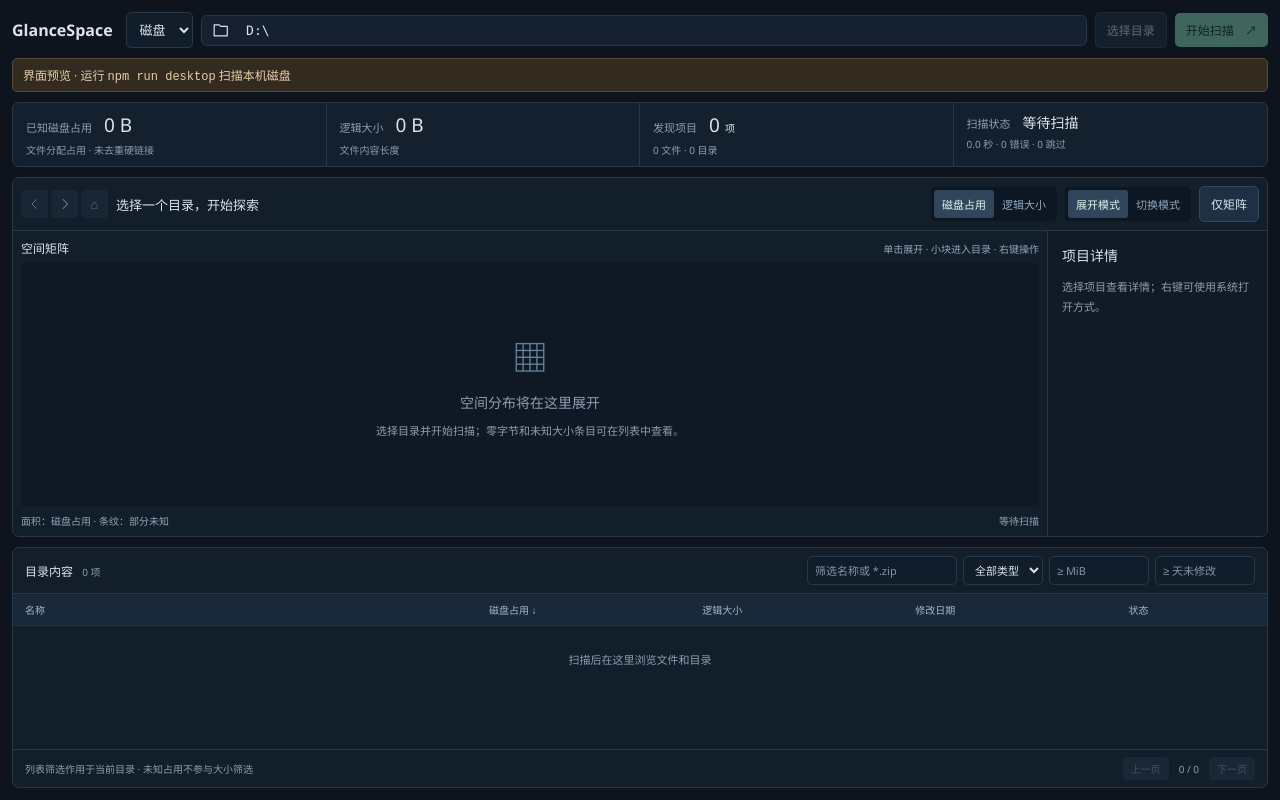
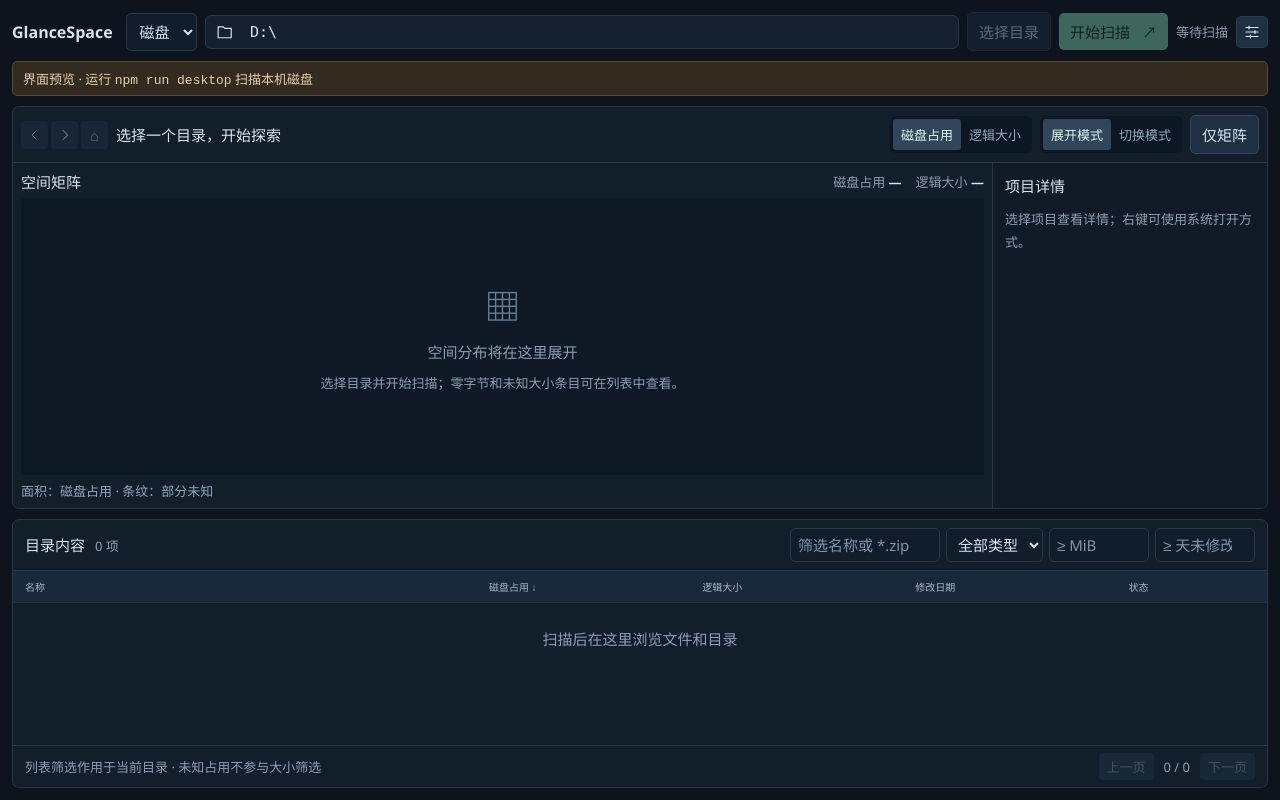
Before and after one commit to skahsd/GlanceSpace, a React (Vite) app: page / in a window 1280 px wide. Built offline with nearby package versions, Linux system fonts and the light colour scheme.

Commit message:
feat(ui):refine analyzer views and matrix controls

```diff
--- a/src/App.tsx
+++ b/src/App.tsx
@@ -7,6 +7,9 @@ import Treemap from './Treemap.tsx';
 import type { Rect } from './treemap.ts';
 import ContextMenu from './ContextMenu.tsx';
 import type { MenuTarget } from './ContextMenu.tsx';
+import { defaultView, fontSizes, moduleKeys, moduleLabels, readView, toggleModule } from './viewSettings.ts';
+import type { FontSize } from './viewSettings.ts';
+import type { CSSProperties } from 'react';
 
 const phases: Record<string, string> = { idle: '等待扫描', ready: '准备中', scanning: '正在扫描', paused: '已暂停', cancelling: '正在取消', cancelled: '已取消 · 结果不完整', completed: '扫描结束', failed: '扫描失败' };
 const terminal = (p: Progress) => ['idle', 'completed', 'cancelled', 'failed'].includes(p.phase);
@@ -14,8 +17,9 @@ const date = (value: number | null) => value === null ? '未知' : new Date(valu
 const nodeState = (node: FsNode) => node.state === 'skipped' ? '已跳过' : node.state === 'partial' ? '部分未知' : !node.complete ? '未完成' : '已统计';
 const sizeLabel = (node: FsNode, metric: Metric) => `${metric === 'disk' && node.unknown ? '≥ ' : ''}${formatBytes(metricValue(node, metric))}`;
 
-function Icon({ name, size = 18 }: { name: 'map' | 'folder' | 'drive' | 'arrow' | 'shield'; size?: number }) {
+function Icon({ name, size = 18 }: { name: 'map' | 'folder' | 'drive' | 'arrow' | 'shield' | 'view'; size?: number }) {
   const paths = {
+    view: 'M4 6h16 M4 12h16 M4 18h16 M8 4v4 M16 10v4 M10 16v4',
     map: 'M3 3h18v18H3z M3 10h10 M13 3v18 M13 15h8',
     folder: 'M3 7V5h7l2 2h9v13H3z',
     drive: 'M5 4h14l3 12H2z M2 16v4h20v-4 M16 18h1 M19 18h1',
@@ -40,6 +44,11 @@ export default function App() {
   const [menu, setMenu] = useState<MenuTarget | null>(null);
   const [opening, setOpening] = useState(false);
   const [selected, setSelected] = useState<FsNode | null>(null);
+  const [view, setView] = useState(() => readView(localStorage.getItem('glancespace.view')));
+  const [showViewSettings, setShowViewSettings] = useState(false);
+  const viewSettings = useRef<HTMLDivElement>(null);
+  const viewButton = useRef<HTMLButtonElement>(null);
+  const { modules } = view;
   const [pattern, setPattern] = useState('');
   const [filter, setFilter] = useState({ pattern: '', kind: 'all', minSize: '', olderThanDays: '' });
   const [offset, setOffset] = useState(0);
@@ -56,14 +65,26 @@ export default function App() {
     if (desktop) invoke<string[]>('list_drives').then(setDrives).catch(e => setError(String(e)));
   }, [desktop]);
   useEffect(() => { localStorage.setItem('glancespace.metric', metric); }, [metric]);
+  useEffect(() => { localStorage.setItem('glancespace.view', JSON.stringify(view)); }, [view]);
+  useEffect(() => {
+    if (!showViewSettings) return;
+    const close = (e: PointerEvent) => { if (!viewSettings.current?.contains(e.target as Node)) setShowViewSettings(false); };
+    window.addEventListener('pointerdown', close);
+    return () => window.removeEventListener('pointerdown', close);
+  }, [showViewSettings]);
   useEffect(() => { localStorage.setItem('glancespace.mapMode', mode); }, [mode]);
   useEffect(() => { setExpanded([]); setMenu(null); }, [scanId, nodeId, mode]);
   useEffect(() => { setSelected(null); }, [nodeId]);
   useEffect(() => {
-    const escape = (e: KeyboardEvent) => { if (e.key === 'Escape') { if (menu) setMenu(null); else setMapOnly(false); } };
+    const escape = (e: KeyboardEvent) => {
+      if (e.key !== 'Escape' || e.defaultPrevented) return;
+      if (menu) setMenu(null);
+      else if (showViewSettings) { setShowViewSettings(false); viewButton.current?.focus(); }
+      else if (mapOnly) setMapOnly(false);
+    };
     window.addEventListener('keydown', escape);
     return () => window.removeEventListener('keydown', escape);
-  }, [menu]);
+  }, [menu, showViewSettings, mapOnly]);
   useEffect(() => {
     const timer = setTimeout(() => { setFilter(f => ({ ...f, pattern })); setOffset(0); }, 220);
     return () => clearTimeout(timer);
@@ -165,35 +186,41 @@ export default function App() {
   }
   const selectedNode = selected ?? page?.directory;
 
-  return <div className={`app-shell ${mapOnly ? 'map-only' : ''}`}>
+  return <div className={'app-shell' + (mapOnly ? ' map-only' : '')} style={{ '--font-body': view.font + 'px', '--font-small': (view.font - 2) + 'px' } as CSSProperties}>
     <main className="main">
-      <section className="scan-bar normal-only" aria-label="扫描控制">
+      <section className="scan-bar" aria-label="扫描控制">
         <strong className="app-name">GlanceSpace</strong>
         <select aria-label="固定磁盘" value="" disabled={running || starting} onChange={e => setRoot(e.target.value)}><option value="">磁盘</option>{drives.map(d => <option key={d} value={d}>{d}</option>)}</select>
         <label className="path-field"><Icon name="folder" /><input aria-label="扫描目录" value={root} disabled={running || starting} onChange={e => setRoot(e.target.value)} onKeyDown={e => { if (e.key === 'Enter' && desktop) void start(); }} placeholder="例如 D:\\Projects" /></label>
         <button className="button subtle" onClick={() => void browse()} disabled={!desktop || running || starting}>选择目录</button>
         <button className="button primary" onClick={() => void start()} disabled={!desktop || running || starting}>{starting ? '正在启动…' : scanId ? '重新扫描' : '开始扫描'} <span>↗</span></button>
         {running && <><button className="button subtle" disabled={progress.phase === 'cancelling'} onClick={() => void control(progress.phase === 'paused' ? 'resume' : 'pause')}>{progress.phase === 'paused' ? '继续' : '暂停'}</button><button className="button danger" disabled={progress.phase === 'cancelling'} onClick={() => void control('cancel')}>取消</button></>}
+        <span className="scan-status" role="status">{phases[progress.phase] ?? progress.phase}</span>
+        <div className="view-settings normal-only" ref={viewSettings}>
+          <button className="icon-button" ref={viewButton} aria-label="视图设置" title="视图设置" aria-expanded={showViewSettings} onClick={() => setShowViewSettings(open => !open)}><Icon name="view" /></button>
+          {showViewSettings && <div className="view-popover" aria-label="视图设置">
+            <strong>显示模块</strong>
+            {moduleKeys.map(key => <label key={key}><input type="checkbox" checked={modules[key]} disabled={key === 'map' ? !modules.list : key === 'list' && !modules.map} onChange={() => {
+              setView(old => toggleModule(old, key));
+            }} />{moduleLabels[key]}</label>)}
+            <label className="font-setting">界面字号<select value={view.font} onChange={e => setView(old => ({ ...old, font: Number(e.target.value) as FontSize }))}>{fontSizes.map((size, index) => <option key={size} value={size}>{['标准', '较大', '大', '特大'][index]}</option>)}</select></label>
+            <button className="button subtle" onClick={() => { setView(defaultView); }}>恢复默认</button>
+          </div>}
+        </div>
       </section>
       {!desktop && <div className="notice normal-only">界面预览 · 运行 <code>npm run desktop</code> 扫描本机磁盘</div>}
-      <section className="stats normal-only" aria-label="扫描统计">
-        <div className="stat"><span>已知磁盘占用</span><strong>{formatBytes(progress.diskSize)}</strong><small>{progress.unknown ? `${progress.unknown.toLocaleString()} 项大小未知，当前为已知下限` : '文件分配占用 · 未去重硬链接'}</small></div>
-        <div className="stat"><span>逻辑大小</span><strong>{formatBytes(progress.logicalSize)}</strong><small>文件内容长度</small></div>
-        <div className="stat"><span>发现项目</span><strong>{(progress.files + progress.directories).toLocaleString()}<em>项</em></strong><small>{progress.files.toLocaleString()} 文件 · {progress.directories.toLocaleString()} 目录</small></div>
-        <div className="stat"><span>扫描状态</span><strong className={`status-text ${progress.phase === 'scanning' ? 'scanning' : ''}`}><i />{phases[progress.phase] ?? progress.phase}</strong><small>{(progress.elapsedMs / 1000).toFixed(1)} 秒 · {progress.errors} 错误 · {progress.skipped} 跳过</small></div>
-      </section>
-      <section className="explorer">
+      <section className={'explorer' + (!modules.map && !modules.details && !mapOnly ? ' navigation-only' : '')}>
         <div className="explorer-toolbar"><div className="navigation">
           <button aria-label="后退" disabled={history.index === 0} onClick={() => { setHistory(h => ({ ...h, index: h.index - 1 })); setOffset(0); }}><Icon name="arrow" size={16} /></button>
           <button aria-label="前进" disabled={history.index === history.ids.length - 1} onClick={() => { setHistory(h => ({ ...h, index: h.index + 1 })); setOffset(0); }}><span className="forward"><Icon name="arrow" size={16} /></span></button>
           <button aria-label="回到扫描根目录" disabled={!page || nodeId === 0} onClick={() => page && drill(page.breadcrumbs[0])}>⌂</button>
         </div><nav className="breadcrumbs" aria-label="当前目录">{page ? page.breadcrumbs.map((n, i) => <span key={n.id}>{i > 0 && <i>/</i>}<button title={n.path} onClick={() => drill(n)}>{i === 0 ? n.path : n.name}</button></span>) : <span>选择一个目录，开始探索</span>}</nav>
         <div className="segmented" role="group" aria-label="大小口径"><button aria-pressed={metric === 'disk'} className={metric === 'disk' ? 'chosen' : ''} onClick={() => setMetric('disk')}>磁盘占用</button><button aria-pressed={metric === 'logical'} className={metric === 'logical' ? 'chosen' : ''} onClick={() => setMetric('logical')}>逻辑大小</button></div>
-        <div className="segmented" role="group" aria-label="矩阵操作模式"><button aria-pressed={mode === 'expand'} className={mode === 'expand' ? 'chosen' : ''} onClick={() => setMode('expand')}>展开模式</button><button aria-pressed={mode === 'navigate'} className={mode === 'navigate' ? 'chosen' : ''} onClick={() => setMode('navigate')}>切换模式</button></div>
+        <div hidden={!modules.map && !mapOnly} className="segmented" role="group" aria-label="矩阵操作模式"><button aria-pressed={mode === 'expand'} className={mode === 'expand' ? 'chosen' : ''} onClick={() => setMode('expand')}>展开模式</button><button aria-pressed={mode === 'navigate'} className={mode === 'navigate' ? 'chosen' : ''} onClick={() => setMode('navigate')}>切换模式</button></div>
         <button className="button subtle" aria-pressed={mapOnly} onClick={() => { setMapOnly(v => !v); closeMenu(); }}>{mapOnly ? '退出仅矩阵' : '仅矩阵'}</button></div>
         {(error || progress.message || opening) && <div className="error" role={opening ? 'status' : 'alert'}><span title={error || progress.message || ''}>{opening ? '正在调用系统文件操作…' : error || progress.message}</span>{error && <button aria-label="关闭提示" onClick={() => setError('')}>×</button>}</div>}
-        <div className="visual-row"><div className="map-panel"><div className="panel-caption"><strong>空间矩阵</strong><span>{mode === 'expand' ? '单击展开 · 小块进入目录' : '单击进入目录'} · 右键操作</span></div><Treemap key={`${scanId}:${nodeId}`} items={mapItems} branches={branches} metric={metric} selected={selectedNode?.id} onActivate={mapClick} onSelect={setSelected} onContext={context} onCollapse={ids => setExpanded(old => ids.reduce((next, id) => collapseExpanded(next, id, allNodes), old))} /><div className="map-legend"><span>面积：{metric === 'disk' ? '磁盘占用' : '逻辑大小'} · 条纹：部分未知</span><span>{phases[progress.phase]}{tree?.truncated || tree?.branches.some(b => b.truncated) ? ' · 其他项目已合并' : ''}</span></div></div>
-          <aside className="inspector normal-only" aria-label="所选项目详情"><h2 title={selectedNode?.name}>{selectedNode?.name || '项目详情'}</h2>{selectedNode ? <>
+        <div className={'visual-row' + (!modules.map && !mapOnly ? ' no-map' : '')}><div className="map-panel" hidden={!modules.map && !mapOnly}><div className="panel-caption"><strong>空间矩阵</strong><div className="map-totals" aria-label="本次扫描大小" title={progress.unknown ? `本次扫描有 ${progress.unknown} 项磁盘占用未知` : '本次扫描合计'}><span>磁盘占用 <b>{scanId === null ? '—' : (progress.unknown ? '≥ ' : '') + formatBytes(progress.diskSize)}</b></span><span>逻辑大小 <b>{scanId === null ? '—' : formatBytes(progress.logicalSize)}</b></span></div></div><Treemap key={`${scanId}:${nodeId}`} items={mapItems} branches={branches} metric={metric} fontSize={view.font} selected={selectedNode?.id} onActivate={mapClick} onSelect={setSelected} onContext={context} onCollapse={ids => setExpanded(old => ids.reduce((next, id) => collapseExpanded(next, id, allNodes), old))} /><div className="map-legend"><span>面积：{metric === 'disk' ? '磁盘占用' : '逻辑大小'} · 条纹：部分未知</span>{(tree?.truncated || tree?.branches.some(b => b.truncated)) && <span>其他项目已合并</span>}</div></div>
+          <aside className="inspector normal-only" hidden={!modules.details} aria-label="所选项目详情"><h2 title={selectedNode?.name}>{selectedNode?.name || '项目详情'}</h2>{selectedNode ? <>
             <button className="detail-path" title={`${selectedNode.path}（点击复制）`} onClick={() => void navigator.clipboard.writeText(selectedNode.path).catch(e => setError(String(e)))}>{selectedNode.path}</button><div className={`state-chip ${selectedNode.complete ? '' : 'warning'}`}>{nodeState(selectedNode)}</div>
             <dl><dt>磁盘占用</dt><dd>{sizeLabel(selectedNode, 'disk')}</dd><dt>逻辑大小</dt><dd>{sizeLabel(selectedNode, 'logical')}</dd><dt>修改日期</dt><dd>{date(selectedNode.modified)}</dd></dl>
             {selectedNode.message && <p className="detail-message" title={selectedNode.message}>{selectedNode.message}</p>}
@@ -201,7 +228,7 @@ export default function App() {
           </> : <p className="detail-placeholder">选择项目查看详情；右键可使用系统打开方式。</p>}</aside>
         </div>
       </section>
-      <section className="list-panel normal-only" aria-label="目录列表">
+      <section className="list-panel normal-only" aria-label="目录列表" hidden={!modules.list}>
         <div className="list-toolbar"><strong>目录内容 <small>{page?.total.toLocaleString() ?? '0'} 项</small></strong><div className="filters">
           <input aria-label="文件名过滤" maxLength={256} value={pattern} onChange={e => setPattern(e.target.value)} placeholder="筛选名称或 *.zip" />
           <select aria-label="项目类型" value={filter.kind} onChange={e => { setFilter(f => ({ ...f, kind: e.target.value })); setOffset(0); }}><option value="all">全部类型</option><option value="directory">目录</option><option value="file">文件</option></select>
--- a/src/ContextMenu.tsx
+++ b/src/ContextMenu.tsx
@@ -1,4 +1,4 @@
-import { useEffect, useRef } from 'react';
+import { useLayoutEffect, useRef } from 'react';
 import type { FsNode } from './model.ts';
 
 export interface MenuTarget { node: FsNode; scanId: number; x: number; y: number }
@@ -6,9 +6,13 @@ export default function ContextMenu({ target, onClose, onAction }: {
   target: MenuTarget; onClose: () => void; onAction: (action: 'open_with' | 'show_in_explorer', target: MenuTarget) => void;
 }) {
   const menu = useRef<HTMLDivElement>(null);
-  useEffect(() => {
+  useLayoutEffect(() => {
     const previous = document.activeElement as HTMLElement | null;
     const element = menu.current;
+    if (element) {
+      element.style.left = Math.max(4, Math.min(target.x, window.innerWidth - element.offsetWidth - 4)) + 'px';
+      element.style.top = Math.max(4, Math.min(target.y, window.innerHeight - element.offsetHeight - 4)) + 'px';
+    }
     menu.current?.querySelector<HTMLButtonElement>('button')?.focus();
     const outside = (event: PointerEvent) => { if (!menu.current?.contains(event.target as Node)) onClose(); };
     window.addEventListener('pointerdown', outside);
@@ -18,10 +22,9 @@ export default function ContextMenu({ target, onClose, onAction }: {
       window.removeEventListener('pointerdown', outside); window.removeEventListener('resize', onClose); window.removeEventListener('blur', onClose);
       if (previous?.isConnected && (element?.contains(document.activeElement) || document.activeElement === document.body)) previous.focus();
     };
-  }, [onClose]);
-  const height = target.node.isDir ? 56 : 94;
+  }, [onClose, target]);
   return <div ref={menu} className="context-menu" role="menu" aria-label={`${target.node.name} 的操作`}
-    style={{ left: Math.max(4, Math.min(target.x, window.innerWidth - 244)), top: Math.max(4, Math.min(target.y, window.innerHeight - height - 4)) }}
+    style={{ left: target.x, top: target.y }}
     onContextMenu={e => e.preventDefault()} onKeyDown={e => {
       e.stopPropagation();
       const buttons = Array.from(menu.current?.querySelectorAll('button') ?? []);
@@ -33,7 +36,7 @@ export default function ContextMenu({ target, onClose, onAction }: {
         buttons[next]?.focus();
       }
     }}>
-    {!target.node.isDir && <button role="menuitem" onClick={() => onAction('open_with', target)}><span>打开方式…</span><small>选择应用</small></button>}
+    {!target.node.isDir && <button role="menuitem" onClick={() => onAction('open_with', target)}>打开方式…</button>}
     <button role="menuitem" onClick={() => onAction('show_in_explorer', target)}>{target.node.isDir ? '在资源管理器中打开' : '在资源管理器中显示'}</button>
   </div>;
 }
--- a/src/Treemap.tsx
+++ b/src/Treemap.tsx
@@ -13,8 +13,8 @@ function color(node: FsNode): string {
   return colors[Math.abs(hash) % colors.length];
 }
 
-export default function Treemap({ items, branches, metric, selected, onActivate, onSelect, onContext, onCollapse }: {
-  items: FsNode[]; branches: Map<number, FsNode[]>; metric: Metric; selected: number | undefined;
+export default function Treemap({ items, branches, metric, fontSize, selected, onActivate, onSelect, onContext, onCollapse }: {
+  items: FsNode[]; branches: Map<number, FsNode[]>; metric: Metric; fontSize: number; selected: number | undefined;
   onActivate: (rect: Rect) => void; onSelect: (node: FsNode) => void;
   onContext: (node: FsNode, x: number, y: number) => void; onCollapse: (ids: number[]) => void;
 }) {
@@ -27,6 +27,13 @@ export default function Treemap({ items, branches, metric, selected, onActivate,
   collapseRef.current = onCollapse;
   const drawRef = useRef<() => void>(() => {});
   const [size, setSize] = useState({ width: 0, height: 0 });
+  const [ratio, setRatio] = useState(() => window.devicePixelRatio || 1);
+  useEffect(() => {
+    const resolution = window.matchMedia('(resolution: ' + ratio + 'dppx)');
+    const update = () => setRatio(window.devicePixelRatio || 1);
+    resolution.addEventListener('change', update);
+    return () => resolution.removeEventListener('change', update);
+  }, [ratio]);
   const [hover, setHover] = useState<{ node: FsNode; x: number; y: number } | null>(null);
   const [reduced, setReduced] = useState(() => window.matchMedia('(prefers-reduced-motion: reduce)').matches);
   useEffect(() => {
@@ -43,12 +50,11 @@ export default function Treemap({ items, branches, metric, selected, onActivate,
   useEffect(() => {
     const element = canvas.current;
     if (!element) return;
-    const ratio = window.devicePixelRatio || 1;
-    element.width = Math.floor(size.width * ratio);
-    element.height = Math.floor(size.height * ratio);
+    element.width = Math.round(size.width * ratio);
+    element.height = Math.round(size.height * ratio);
     const ctx = element.getContext('2d');
     if (!ctx) return;
-    ctx.scale(ratio, ratio);
+    ctx.setTransform(element.width / (size.width || 1), 0, 0, element.height / (size.height || 1), 0, 0);
     const target = layout(items, size.width, size.height, metric, branches);
     if (size.width > 0 && size.height > 0) {
       const small = target.filter(r => branches.has(r.node.id) && (r.width < 160 || r.height < 100)).map(r => r.node.id);
@@ -75,12 +81,12 @@ export default function Treemap({ items, branches, metric, selected, onActivate,
           ctx.strokeStyle = '#c3f5de'; ctx.lineWidth = 3;
           ctx.strokeRect(x + 2, y + 2, Math.max(0, width - 4), Math.max(0, height - 4));
         }
-        if (width > 68 && height > 22) {
-          ctx.beginPath(); ctx.rect(x + 6, y + 4, Math.max(0, width - 12), rect.expanded ? 18 : height - 8); ctx.clip();
-          ctx.fillStyle = '#fff'; ctx.font = '500 12px "Segoe UI", "Microsoft YaHei", sans-serif';
+        if (width > fontSize * 5 && height >= fontSize + (rect.expanded ? 6 : 14)) {
+          ctx.beginPath(); ctx.rect(x + 6, y + 4, Math.max(0, width - 12), rect.expanded ? 20 : height - 8); ctx.clip();
+          ctx.fillStyle = '#fff'; ctx.font = '500 ' + fontSize + 'px "Segoe UI", "Microsoft YaHei", sans-serif';
           ctx.fillText(`${rect.expanded ? '⊟ ' : node.isDir ? '▣ ' : ''}${node.name}`, x + 8, y + (rect.expanded ? 5 : 9));
           if (height > 50 && !rect.expanded) {
-            ctx.fillStyle = '#ffffffb8'; ctx.font = '11px "Segoe UI", sans-serif';
+            ctx.fillStyle = '#ffffffb8'; ctx.font = Math.max(12, fontSize - 1) + 'px "Segoe UI", sans-serif';
             ctx.fillText(`${node.unknown ? '≥ ' : ''}${formatBytes(metricValue(node, metric))}`, x + 8, y + 30);
           }
         }
@@ -98,7 +104,7 @@ export default function Treemap({ items, branches, metric, selected, onActivate,
     }
     frame = requestAnimationFrame(animate);
     return () => { cancelAnimationFrame(frame); drawRef.current = () => {}; };
-  }, [items, branches, size, metric, reduced]);
+  }, [items, branches, size, ratio, metric, fontSize, reduced]);
   useEffect(() => { drawRef.current(); }, [selected]);
   const target = (event: React.MouseEvent<HTMLCanvasElement>) => {
     const bounds = event.currentTarget.getBoundingClientRect();
--- /dev/null
+++ b/src/viewSettings.ts
@@ -0,0 +1,22 @@
+export const moduleLabels = { map: '空间矩阵', list: '目录内容', details: '详情' };
+export type Module = keyof typeof moduleLabels;
+export const moduleKeys = Object.keys(moduleLabels) as Module[];
+export const fontSizes = [14, 15, 16, 17] as const;
+export type FontSize = typeof fontSizes[number];
+export type ViewSettings = { font: FontSize; modules: Record<Module, boolean> };
+export const defaultView: ViewSettings = { font: 15, modules: { map: true, list: true, details: true } };
+
+export function readView(raw: string | null): ViewSettings {
+  try {
+    const value = JSON.parse(raw ?? 'null');
+    const modules = { ...defaultView.modules };
+    for (const key of moduleKeys) if (typeof value?.modules?.[key] === 'boolean') modules[key] = value.modules[key];
+    if (!modules.map && !modules.list) modules.map = true;
+    return { modules, font: fontSizes.find(size => size === value?.font) ?? defaultView.font };
+  } catch { return defaultView; }
+}
+
+export function toggleModule(view: ViewSettings, key: Module): ViewSettings {
+  const modules = { ...view.modules, [key]: !view.modules[key] };
+  return modules.map || modules.list ? { ...view, modules } : view;
+}
```
Also changed, not shown: src/styles.css, 1 other file (tests, documents, lock files or other folders).
